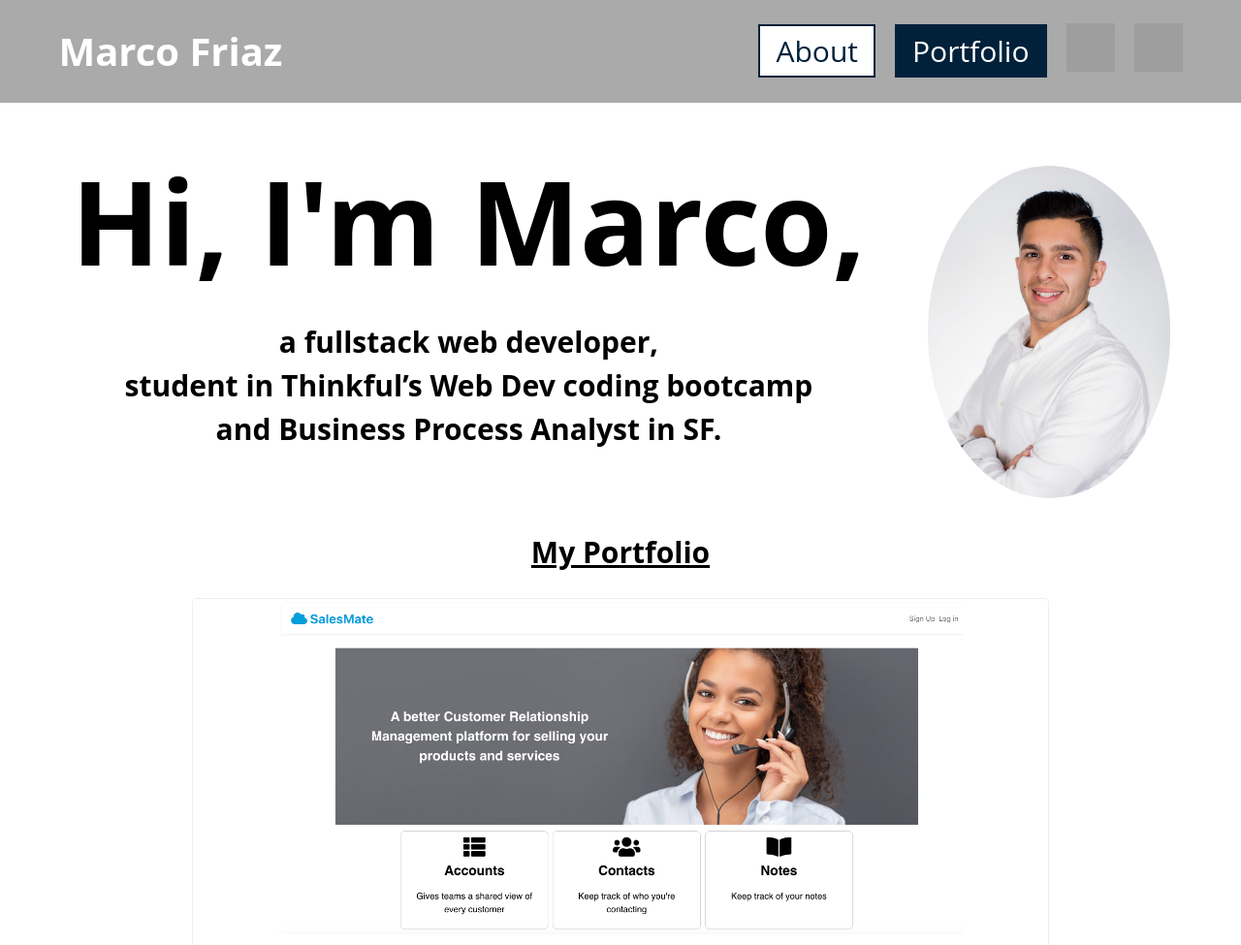
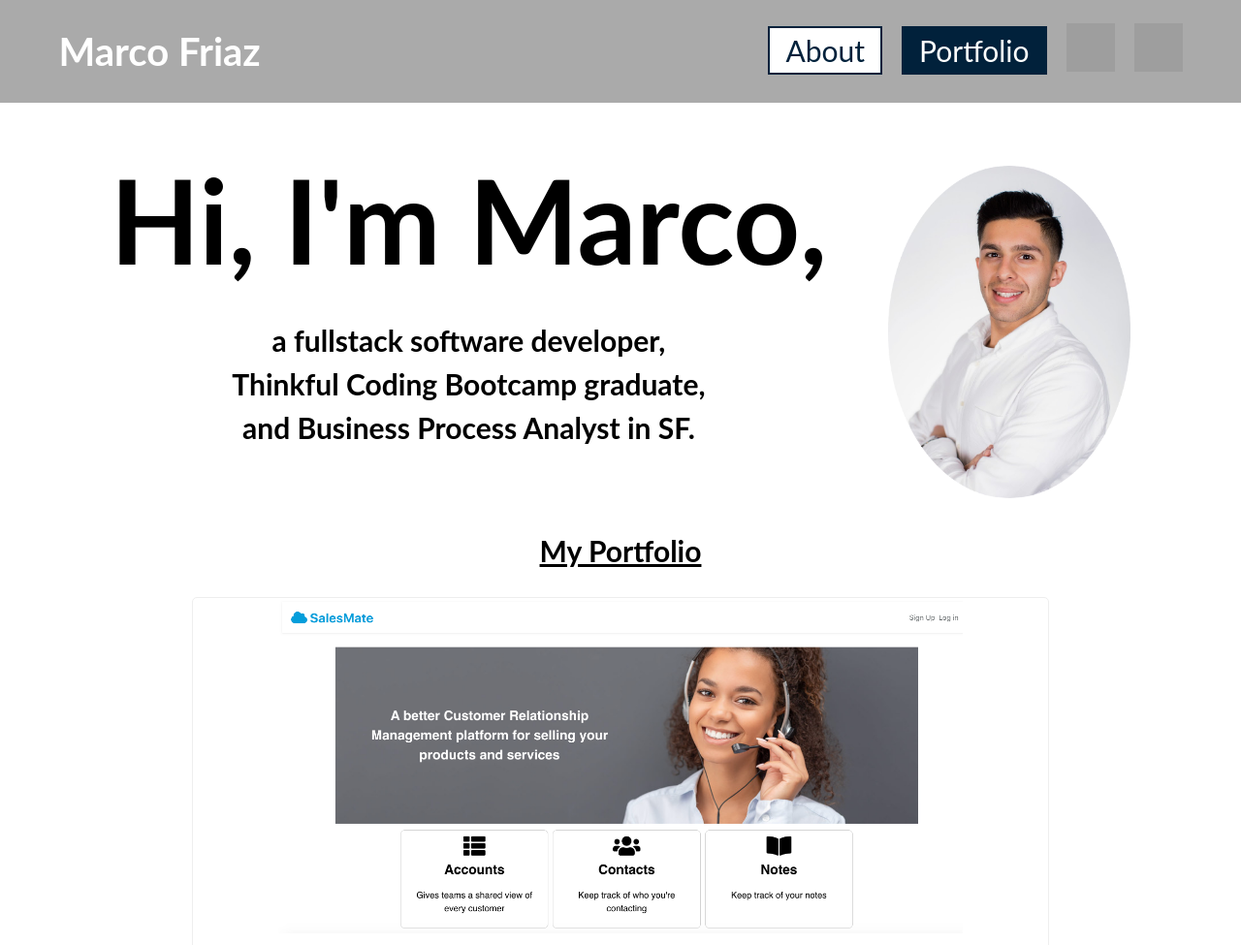
Before and after one commit to marfriaz/My-Portfolio, a plain HTML site: page index.html in a window 1280 px wide. Shown: the top 975 px of the page at 97% size. Drawn offline with nearby package versions, Linux system fonts and the light colour scheme; grey boxes are pictures that could not be loaded.

Commit message:
updated buttons styling

```diff
--- a/index.html
+++ b/index.html
@@ -21,7 +21,7 @@
   </head>
 
   <body>
-    <nav class="navbar">
+    <header class="navbar">
       <div class="mobile-container">
         <div><h3 class="name">Marco Friaz</h3></div>
         <div style="margin-left: auto">
@@ -89,15 +89,14 @@
           </a>
         </div>
       </div>
-    </nav>
+    </header>
 
-    <main>
-      <header id="about">
+    <main class="App__main">
+      <section class="summary">
         <div class="hero-text">
           <h1>Hi, I'm Marco,</h1>
           <h6>
-            a fullstack web developer,<br />student in Thinkful’s Web Dev coding
-            bootcamp <br />and Business Process Analyst in SF.
+            a fullstack software developer,<br />Thinkful Coding Bootcamp graduate,<br />and Business Process Analyst in SF.
           </h6>
         </div>
         <div class="hero-img">
@@ -107,7 +106,7 @@
             alt="Portrait of Marco"
           />
         </div>
-      </header>
+      </section>
 
       <section class="portfoio" id="portfolio-section">
         <div class="portfolio-intro">
@@ -133,7 +132,6 @@
                       Supertest, Mocha, and Chai</span
                     ></b
                   ><br /><br />
-
                   Developed a full-stack web app that serves as a Customer
                   Relationship Manager tool for tracking account information,
                   notes, and contacts using React, Node.js, and PostgreSQL. My
--- a/main.css
+++ b/main.css
@@ -3,32 +3,29 @@
 }
 
 body {
-  font-family: "Open Sans", sans-serif;
+  font-family: "Lato", sans-serif;
   font-size: 20px;
   text-align: center;
   line-height: 1.5;
+  display: block;
 }
 
-nav,
+header,
 footer {
   padding: 1%;
   background-color: #aaa;
 }
 
-nav {
+header {
   position: fixed;
-  /*display: flex;
-justify-content: center;
-align-items: center; */
   top: 0;
   left: 0;
   right: 0;
   z-index: 10;
 }
 
-header {
+.summary {
   padding: 20% 7% 0 7%;
-  /* needed? */
 }
 
 .hero-text h1 {
@@ -55,7 +52,6 @@ h6 {
 }
 
 div.mobile-container {
-  /*div takes whole width; space left will be divided and but left hand side of margin left auto*/
   display: flex;
   justify-content: space-evenly;
   align-items: center;
@@ -69,7 +65,6 @@ div.mobile-container {
 }
 
 div.flex-container {
-  /*div takes whole width; space left will be divided and but left hand side of margin left auto*/
   display: none;
   margin: 0 3% 0 3%;
 }
@@ -79,18 +74,14 @@ div.flex-container div {
 }
 
 .name {
-  /*display: none;*/
   color: white;
   margin: 1% 0 1%;
 }
 
 .project {
   min-height: 200px;
+  margin-bottom: 2%;
 }
-
-/*
-font-size: 6vw
-set each meach query responsively*/
 
 .card {
   border: 1px solid #eee;
@@ -115,6 +106,7 @@ set each meach query responsively*/
   margin: 2%;
   display: flex;
   justify-content: center;
+  flex-wrap: wrap;
 }
 
 .project-img {
@@ -142,6 +134,7 @@ set each meach query responsively*/
 
 .Demo {
   margin-left: 2%;
+  margin-bottom: 2%;
 }
 
 .about-text {
@@ -155,7 +148,6 @@ set each meach query responsively*/
 }
 
 ul {
-  /*div takes whole width; space left will be divided and but left hand side of margin left auto*/
   display: flex;
   justify-content: space-evenly;
   align-items: center;
@@ -185,6 +177,10 @@ ul {
     padding: 5px 16px;
   }
 
+  .Demo {
+    margin-left: 2%;
+    margin-bottom: 0%;
+  }
   .project_btn {
     width: 30px;
   }
@@ -197,7 +193,7 @@ ul {
     margin-top: 50px;
   }
 
-  header {
+  .summary {
     display: flex;
     justify-content: center;
     align-items: center;
@@ -205,9 +201,7 @@ ul {
     margin-top: 3%;
   }
 
-  nav {
-    position: fixed;
-    display: flex;
+  header {
     justify-content: center;
     align-items: center;
     top: 0;
@@ -224,7 +218,6 @@ ul {
   }
 
   div.flex-container {
-    /*div takes whole width; space left will be divided and but left hand side of margin left auto*/
     display: flex;
     justify-content: space-evenly;
     align-items: center;
@@ -258,7 +251,6 @@ ul {
   }
 
   ul {
-    /*div takes whole width; space left will be divided and but left hand side of margin left auto*/
     display: flex;
     justify-content: center;
     align-items: center;
@@ -307,7 +299,7 @@ ul {
     margin-block-end: 0.1em;
   }
 
-  header {
+  .summary {
     margin-top: 0;
   }
 
@@ -315,18 +307,4 @@ ul {
   .card-text {
     padding: 0 6%;
   }
-
-  /* .card {
-    display: flex;
-    justify-content: center;
-    align-items: center;
-  }
-
-  .card-block {
-    width: 100%
-  }
-
-  .project-img {
-    width: 100%
-  } */
 }
```
